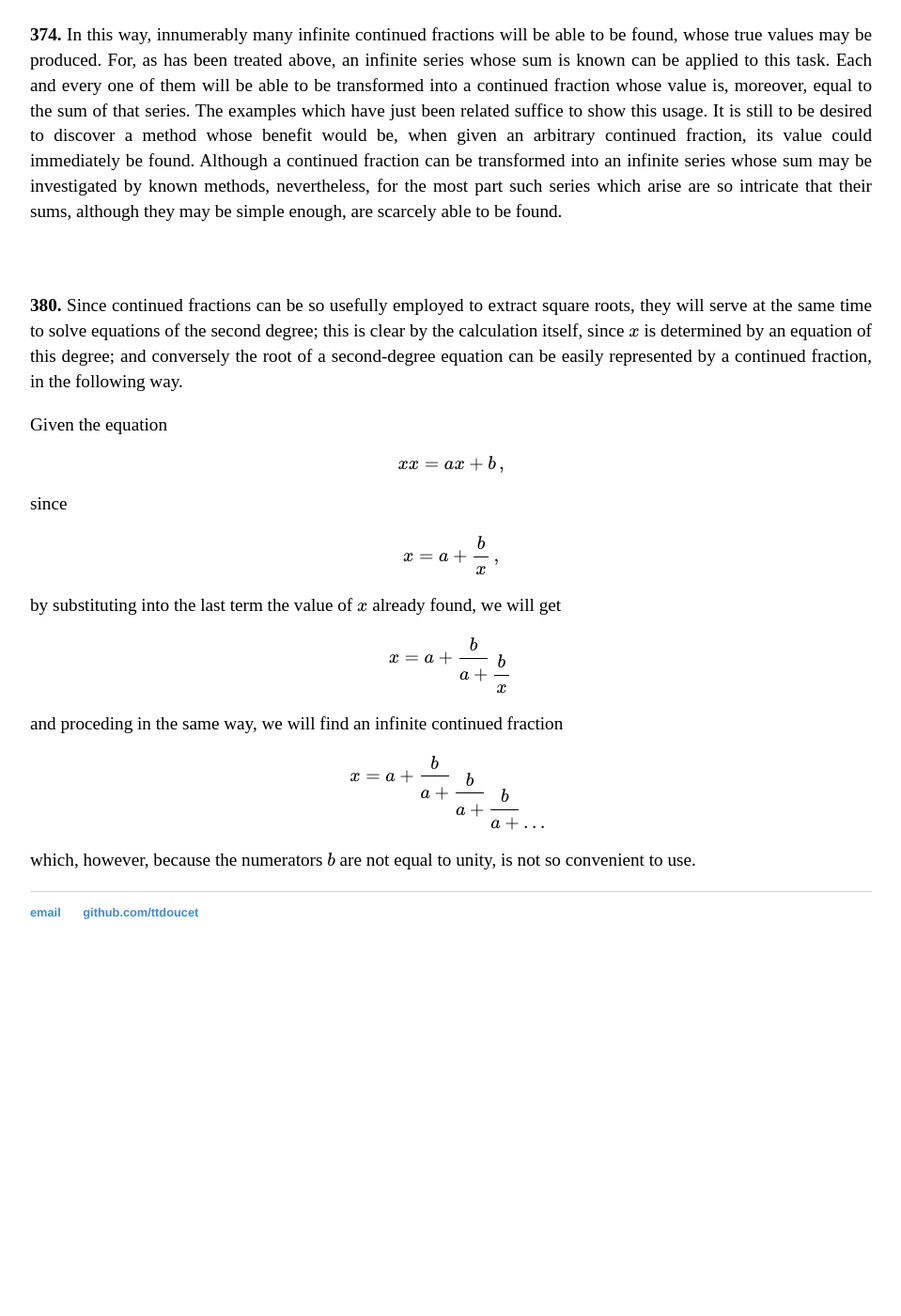
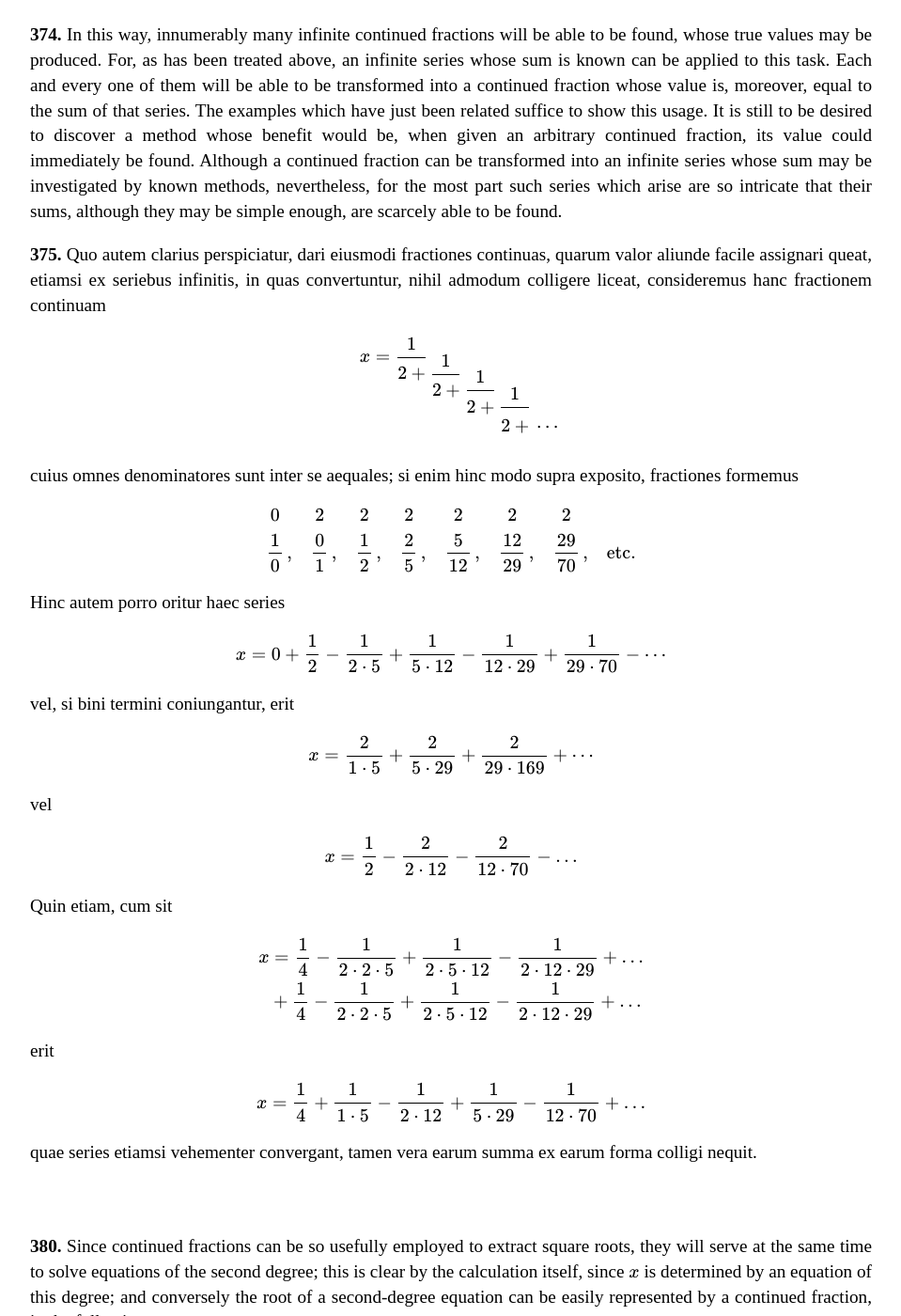
Before and after one commit to ttdoucet/ttdoucet.github.io, a Jekyll site: the page built from euler/e101-en.html, in a window 1280 px wide and 1400 px high, scrolled down 15972 px. Shown: the whole window at 94% size, without its empty margins (160-1119 px from the left). Built offline with Jekyll 4.4.1, drawn with Linux system fonts in a browser that asks for light colours; formulas are drawn with MathJax 3; before the commit the page ends 17012 px from its top, so only the background shows below that.

Commit message:
Another correction to transcription.

```diff
--- a/euler/e101-en.html
+++ b/euler/e101-en.html
@@ -841,6 +841,65 @@ for the most part such series which arise are so intricate that their
 sums, although they may be simple enough, are scarcely able to be
 found.
 
+<p><esec>375.</esec>
+Quo autem clarius perspiciatur, dari eiusmodi fractiones continuas,
+quarum valor aliunde facile assignari queat, etiamsi ex seriebus infinitis, in
+quas convertuntur, nihil admodum colligere liceat, consideremus hanc fractionem
+continuam
+
+\begin{equation}
+x = {\cofrac 1 2 {\cofrac 1 2 {\cofrac 1 2 {\cofrac 1 2 \tailfrac}}}}
+\end{equation}
+
+cuius omnes denominatores sunt inter se aequales; si enim hinc modo supra
+exposito, fractiones formemus
+
+\begin{array}{cccccccc}
+0\phantom{\,,} & 2\phantom{\,,} & 2\phantom{\,,} & 2\phantom{\,,} & 2\phantom{\,,} & 2\phantom{\,,} & 2\phantom{\,,}  \\
+\displaystyle{1 \over 0}\,,
+& \displaystyle{0 \over 1}\,,
+& \displaystyle{1\over 2}\,,
+& \displaystyle{2\over 5}\,,
+& \displaystyle{5\over 12}\,,
+& \displaystyle{12\over 29}\,,
+& \displaystyle{29\over 70}\,,
+& \hbox{etc.}
+\end{array}
+
+Hinc autem porro oritur haec series
+
+\begin{equation}
+x = 0 + {1\over 2} - {1\over 2\cdot 5} + {1\over 5\cdot 12} - {1\over 12\cdot 29} + {1\over 29\cdot 70} - \cdots
+\end{equation}
+
+vel, si bini termini coniungantur, erit
+
+\begin{equation}
+x = {2\over 1\cdot 5} + {2\over 5\cdot 29} + {2\over 29\cdot 169} + \cdots
+\end{equation}
+
+vel
+
+\begin{equation}
+x = {1\over 2} - {2\over 2\cdot 12} - {2\over 12\cdot 70} - \ldots
+\end{equation}
+
+Quin etiam, cum sit
+
+\begin{align}
+x &= {1\over 4} - {1\over 2\cdot 2\cdot 5} + {1\over 2\cdot 5\cdot 12} - {1\over 2\cdot 12\cdot 29} + \ldots \\
+  &+ {1\over 4} - {1\over 2\cdot 2\cdot 5} + {1\over 2\cdot 5\cdot 12} - {1\over 2\cdot 12\cdot 29} + \ldots
+\end{align}
+
+erit
+
+\begin{equation}
+x = {1\over 4} + {1\over 1\cdot 5} - {1\over 2\cdot 12} + {1\over 5\cdot 29} - {1\over 12\cdot 70} + \ldots
+\end{equation}
+
+
+quae series etiamsi vehementer convergant, tamen vera earum summa ex earum forma colligi nequit.
+
 
 <br><br><br>
 
--- a/euler/e101.html
+++ b/euler/e101.html
@@ -816,7 +816,7 @@ continuam
 x = {\cofrac 1 2 {\cofrac 1 2 {\cofrac 1 2 {\cofrac 1 2 \tailfrac}}}}
 \end{equation}
 
-cuius omnes denominatores sunt inter se aequales; Si enim hinc modo supra
+cuius omnes denominatores sunt inter se aequales; si enim hinc modo supra
 exposito, fractiones formemus
 
 \begin{array}{cccccccc}
```
